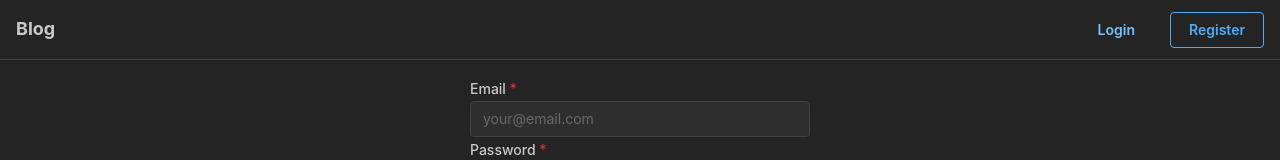
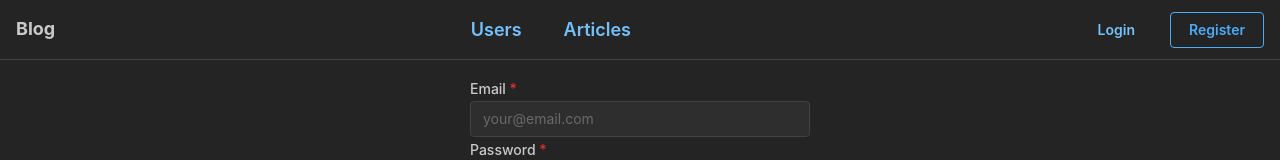
Before and after one commit to HesamR/simple-blog, a React (Vite) app in the folder frontend/: page /register in a window 1280 px wide. Shown: the top 160 px of the page. Built offline with nearby package versions, Linux system fonts and the light colour scheme; no server answers.

Commit message:
added navbar middle section

```diff
--- a/frontend/src/components/Header.tsx
+++ b/frontend/src/components/Header.tsx
@@ -33,6 +33,24 @@ function Header({ opened, toggle }: Props) {
       setIsLoggedIn(false);
     },
   });
+
+  const DesktopMiddleBar = () => {
+    return (
+      <Group visibleFrom='sm'>
+        <Button component='a' href='/users' variant='subtle' size='compact-lg'>
+          Users
+        </Button>
+        <Button
+          component='a'
+          href='/articles'
+          variant='subtle'
+          size='compact-lg'
+        >
+          Articles
+        </Button>
+      </Group>
+    );
+  };
 
   const DesktopProfileMenu = () => {
     return (
@@ -79,6 +97,19 @@ function Header({ opened, toggle }: Props) {
           </>
         )}
       </Group>
+    );
+  };
+
+  const MobileMiddleBar = () => {
+    return (
+      <>
+        <Button component='a' href='/users' variant='subtle' size='md'>
+          Users
+        </Button>
+        <Button component='a' href='/articles' variant='subtle' size='md'>
+          Articles
+        </Button>
+      </>
     );
   };
 
@@ -130,6 +161,7 @@ function Header({ opened, toggle }: Props) {
             </Button>
           </>
         )}
+        <MobileMiddleBar />
       </AppShell.Navbar>
     );
   };
@@ -149,6 +181,7 @@ function Header({ opened, toggle }: Props) {
         <Burger opened={opened} onClick={toggle} hiddenFrom='sm' size='sm' />
         <Group justify='space-between' style={{ flex: 1 }}>
           <HeaderTitle />
+          <DesktopMiddleBar />
           <DesktopNavBar />
         </Group>
       </Group>
```
